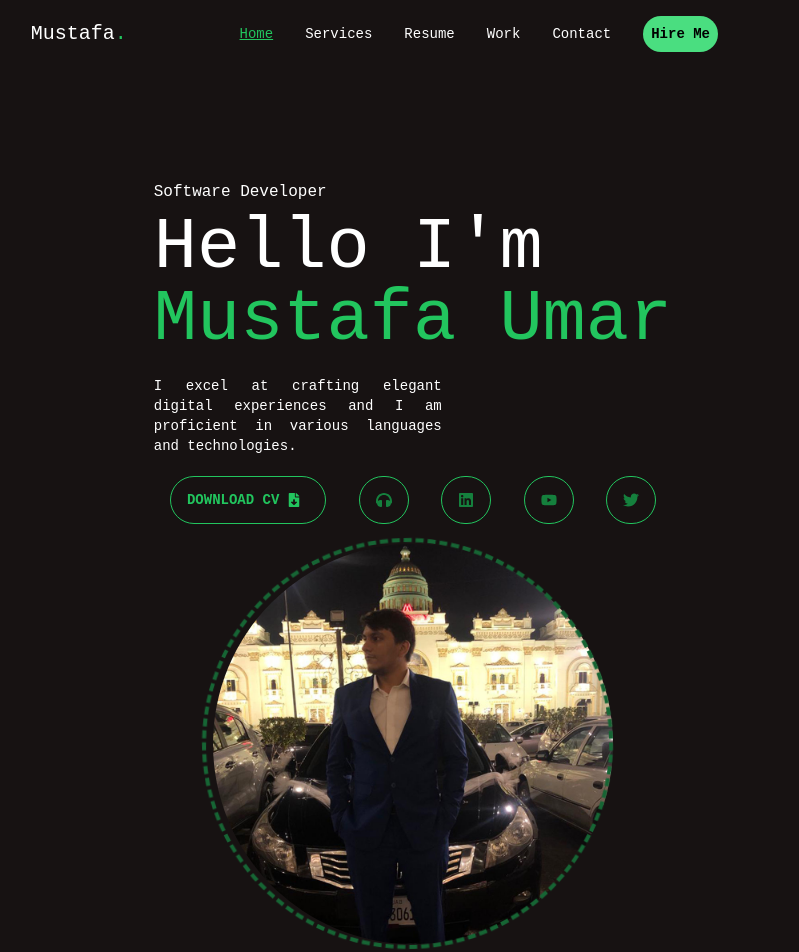
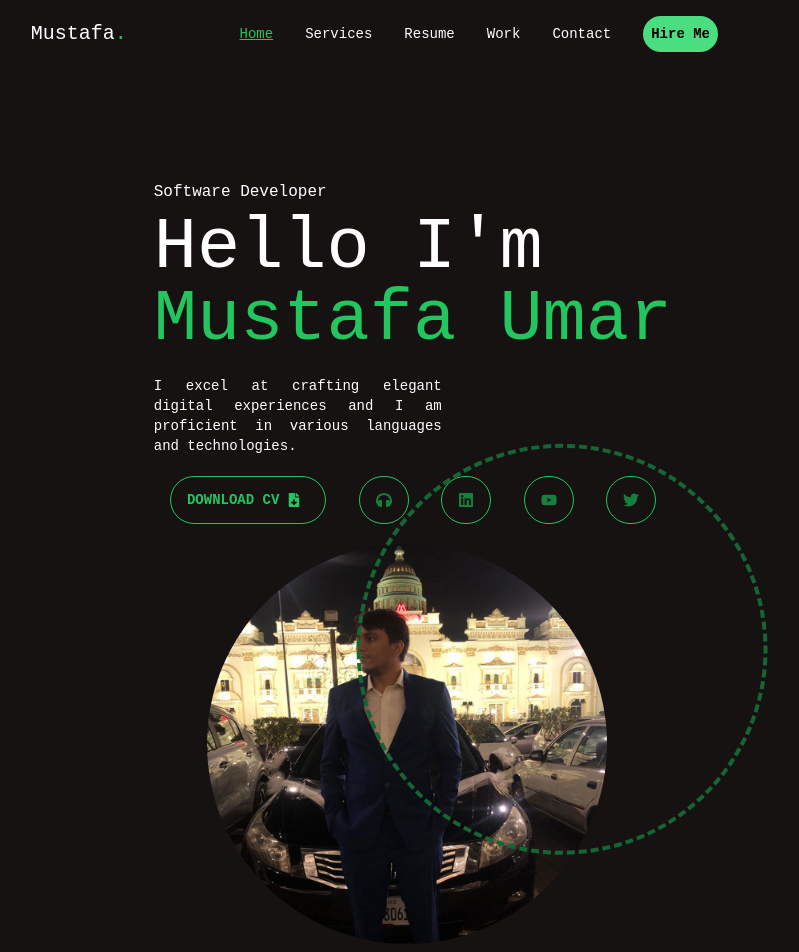
Before and after one commit to distinguishedDistinct/Resume, a Next.js app: page / in a window 1280 px wide. Shown: the top 952 px of the page, without its empty margins (230-1029 px from the left). Built offline with nearby package versions, Linux system fonts and the light colour scheme.

Commit message:
made it further responsive

```diff
--- a/app/components/Form.tsx
+++ b/app/components/Form.tsx
@@ -10,16 +10,16 @@ const Form = () => {
         you.
       </p>
       <div className="Input-containers flex">
-        <div className=" First mr-5 ml-5">
-          <Input labels="" placeholder="Name" type="name" />
+        <div className=" First mr-10">
+          <Input labels="Name" placeholder="" type="name" />
         </div>
-        <Input labels="" placeholder="Email" type="name" />
+        <Input labels="Email" placeholder="" type="name" />
       </div>
       <div className="Input-containers flex my-5 ">
-        <div className="First mr-5 ml-5">
-          <Input labels="" placeholder="Company" type="name" />
+        <div className="First mr-10">
+          <Input labels="Company" placeholder="" type="name" />
         </div>
-        <Input labels="" placeholder="Years" type="name" />
+        <Input labels="Years" placeholder="" type="name" />
       </div>
       <select name="cars" id="cars" className="w-100p py-2">
         <option value="placeholder">Select Service</option>
--- a/app/components/Input.tsx
+++ b/app/components/Input.tsx
@@ -44,6 +44,7 @@ export const Input = (props: {
         <label className="floating-label">{props.placeholder}</label>
 
         <input
+          required
           type={props.type}
           value={inputValue}
           onChange={handleInputChange}
--- a/app/page.tsx
+++ b/app/page.tsx
@@ -1,5 +1,5 @@
 "use client";
-import React from "react";
+import { useState, useEffect } from "react";
 import { motion } from "framer-motion";
 import Image from "next/image";
 import CountUp from "react-countup";
@@ -12,6 +12,16 @@ import {
 } from "react-icons/fa";
 
 const Page = () => {
+  const [isMobileView, setIsMobileView] = useState(false);
+
+  useEffect(() => {
+    if (window.innerWidth < 661) {
+      setIsMobileView(true);
+    } else {
+      setIsMobileView(false);
+    }
+  }, [window.innerWidth]);
+
   return (
     <div>
       <div className="mainContainer pl-20p bg-base-100 text-white pt-28">
@@ -28,43 +38,44 @@ const Page = () => {
                 I excel at crafting elegant digital experiences and I am
                 proficient in various languages and technologies.
               </p>
-              <div className="flex justify-around mt-5">
+              <div className="Socials flex justify-around mt-5">
                 <a
-                  className="btn btn-ghost border border-green-500 text-green-500 hover:bg-white hover:text-black px-4 py-2 rounded-full"
+                  className=" btn btn-ghost border border-green-500 text-green-500 hover:bg-white hover:text-black px-4 py-2 rounded-full"
                   href="Mustafa Umar Resume.pdf"
                 >
                   DOWNLOAD CV
-                  <FaFileDownload className="inline mr-2" />
+                  <FaFileDownload className=" inline mr-2" />
                 </a>
                 <a
                   href="#"
-                  className="flex items-center text-green-700 border border-green-500 hover:bg-white hover:text-black pr-2 pl-4 rounded-full"
+                  className="Icons flex items-center text-green-700 border border-green-500 hover:bg-white hover:text-black pr-2 pl-4 rounded-full"
                 >
-                  <FaHeadphones className="mr-2" />
+                  <FaHeadphones className="Icons2 mr-2" />
                 </a>
                 <a
                   href="https://www.linkedin.com/in/mustafa-umar-674a0b256/"
-                  className="flex items-center text-green-700 border border-green-500 hover:bg-white hover:text-black pr-2 pl-4 rounded-full"
+                  className="Icons flex items-center text-green-700 border border-green-500 hover:bg-white hover:text-black pr-2 pl-4 rounded-full"
                 >
-                  <FaLinkedin className="mr-2" />
+                  <FaLinkedin className="Icons2 mr-2" />
                 </a>
                 <a
                   href="#"
-                  className="flex items-center text-green-700 border border-green-500 hover:bg-white hover:text-black pr-2 pl-4 rounded-full"
+                  className="Icons flex items-center text-green-700 border border-green-500 hover:bg-white hover:text-black pr-2 pl-4 rounded-full"
                 >
-                  <FaYoutube className="mr-2" />
+                  <FaYoutube className="Icons2 mr-2" />
                 </a>
                 <a
                   href="#"
-                  className="flex items-center text-green-700 border border-green-500 hover:bg-white hover:text-black pr-2 pl-4 rounded-full"
+                  className="Icons flex items-center text-green-700 border border-green-500 hover:bg-white hover:text-black pr-2 pl-4 rounded-full"
                 >
-                  <FaTwitter className="mr-2" />
+                  <FaTwitter className="Icons2 mr-2" />
                 </a>
               </div>
             </div>
             <div className="image-container mr-80">
+              {isMobileView ? (
                 <motion.div
-                className="absolute rounded-full border-dashed border-4 border-green-800"
+                  className=" absolute rounded-full border-dashed border-4 border-green-800 w-411px h-411px max-[430px]:w-260px max-[430px]:h-260px"
                   initial={{ x: -6, y: -6 }}
                   animate={{
                     rotate: [0, 360],
@@ -75,11 +86,23 @@ const Page = () => {
                     repeatType: "reverse",
                   }}
                   style={{
-                  width: "411px",
-                  height: "411px",
                     transform: "translate(-100%, -100%)",
                   }}
                 />
+              ) : (
+                <motion.circle
+                  className="Circle absolute rounded-full border-dashed border-4 border-green-800 w-411px h-411px max-[430px]:w-260px max-[430px]:h-260px"
+                  initial={{ x: -6, y: -6 }}
+                  animate={{
+                    rotate: [0, 20],
+                  }}
+                  transition={{
+                    duration: 10,
+                    repeat: Infinity,
+                    repeatType: "reverse",
+                  }}
+                />
+              )}
               <motion.div
                 initial={{
                   opacity: 0,
@@ -90,12 +113,9 @@ const Page = () => {
                   rotate: [0, 0],
                 }}
               >
-                <Image
+                <img
                   src="/image.jpg"
-                  width={400}
-                  height={400}
-                  alt="My Image"
-                  className="main-image rounded-full"
+                  className="main-image rounded-full w-400px resize-none"
                 />
               </motion.div>
             </div>
@@ -135,6 +155,9 @@ const Page = () => {
         .mainContainer{
         padding-left: 0px
         }
+        img{
+        margin-right:12px
+        }
           .Owner {
             flex-direction: column;
             align-items: center;
@@ -164,7 +187,22 @@ const Page = () => {
               margin-left: auto;
               margin-right: auto;
                 }
+              img{
+              width: 250px;
+              height: 250px;
       }
+      .Socials{
+        flex-direction: column;
+        align-items: center;
+      }
+        .Icons{
+        margin-bottom: 5px;
+        margin-top: 10px
+
+        }
+
+      }
+
 
       `}</style>
     </div>
--- a/tailwind.config.ts
+++ b/tailwind.config.ts
@@ -59,6 +59,17 @@ const config: Config = {
         '80p': '80%',
         '90p': '90%',
         '100p': '100%',
+        '100px': '100px',
+        '200px': '200px',
+        '260px': '260px',
+        '300px': '300px',
+        '400px': '400px',
+        '411px': '411px',
+        '500px': '500px',
+        '600px': '600px',
+        '700px': '700px',
+        '800px': '800px',
+        '900px': '900px',
       },
       width: {
         '10p': '10%',
@@ -71,7 +82,22 @@ const config: Config = {
         '80p': '80%',
         '90p': '90%',
         '100p': '100%',
+        //in pixels
+        '100px': '100px',
+        '200px': '200px',
+        '260px': '260px',
+        '300px': '300px',
+        '400px': '400px',
+        '411px': '411px',
+        '500px': '500px',
+        '600px': '600px',
+        '700px': '700px',
+        '800px': '800px',
+        '900px': '900px',
+
+
       },
+
       rotate: {
         '0deg': '0deg',
         '15deg': '15deg',
```
Lines whose indentation alone changed are shown as unchanged.
